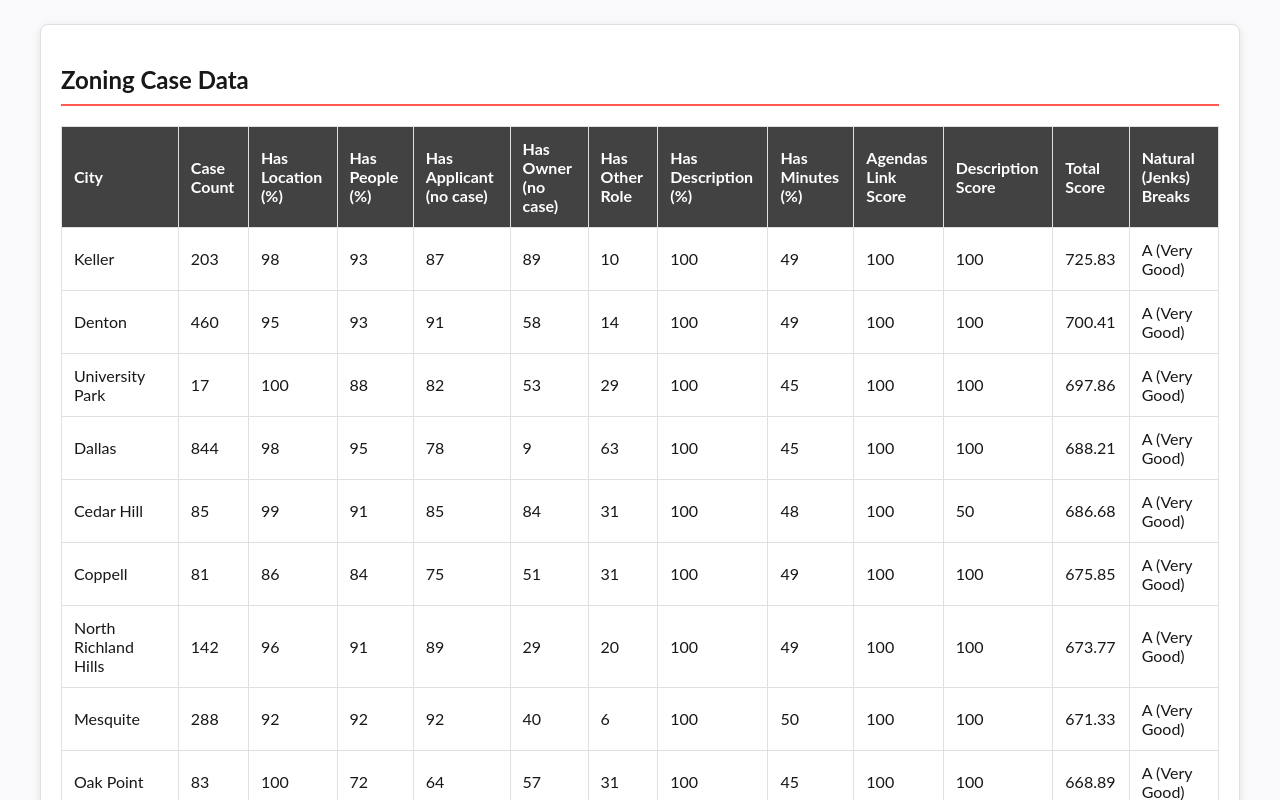
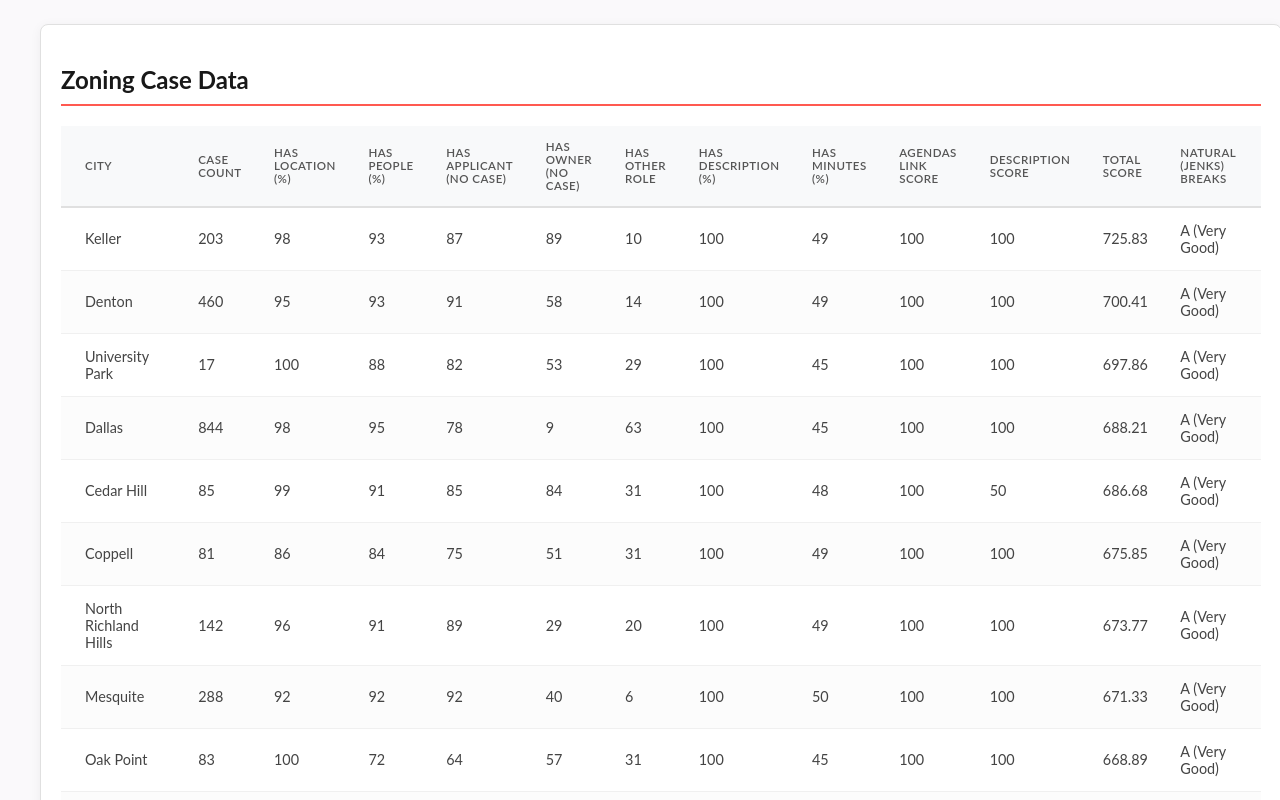
Before and after one commit to john-civicatlas/ca_dashboard, a React (Create React App) app: page / in a window 1280 px wide. Shown: the part 2220-3020 px from the top of the page. Built offline with nearby package versions, Linux system fonts and the light colour scheme.

Commit message:
Updated table
updated table appearance

```diff
--- a/src/App.css
+++ b/src/App.css
@@ -169,23 +169,91 @@ h2 {
   height: 300px;
 }
 
+/* Table Styles */
+.table-container {
+  width: 100%;
+  overflow-x: auto;
+  margin: 20px 0;
+  background: #fff;
+  border-radius: 8px;
+  box-shadow: 0 2px 12px rgba(0, 0, 0, 0.05);
+}
+
 table {
   width: 100%;
-  border-collapse: collapse;
+  border-collapse: separate;
+  border-spacing: 0;
+  font-size: 0.9em;
+  min-width: 800px;
 }
 
 th, td {
-  border: 1px solid #e0e0e0; /* Lighter gray for borders */
-  padding: 12px;
+  padding: 14px 16px;
   text-align: left;
+  border-bottom: 1px solid #f0f0f0;
+  color: #444;
 }
 
-thead {
-  background-color: #424242; /* Dark-Gray */
-  color: white;
+th {
+  background-color: #f8f9fa;
+  color: #555;
+  font-weight: 600;
+  text-transform: uppercase;
+  font-size: 0.8em;
+  letter-spacing: 0.5px;
+  border-bottom: 2px solid #e0e0e0;
+  position: sticky;
+  top: 0;
+  z-index: 10;
+}
+
+tbody tr {
+  transition: all 0.2s ease;
+}
+
+tbody tr:not(:last-child) {
+  border-bottom: 1px solid #f5f5f5;
 }
 
 tbody tr:hover {
-  background-color: #FF7C66; /* Primary Branding Lighter */
-  color: white;
+  background-color: #f8f9ff;
 }
+
+/* Add subtle alternating row colors */
+tbody tr:nth-child(even) {
+  background-color: #fcfcfc;
+}
+
+tbody tr:nth-child(even):hover {
+  background-color: #f8f9ff;
+}
+
+/* Style the first and last cells for better readability */
+td:first-child, th:first-child {
+  padding-left: 24px;
+}
+
+td:last-child, th:last-child {
+  padding-right: 24px;
+}
+
+/* Responsive table container */
+@media (max-width: 768px) {
+  .table-container {
+    border-radius: 0;
+    margin: 20px -20px;
+    width: calc(100% + 40px);
+  }
+
+  th, td {
+    padding: 12px 8px;
+  }
+
+  td:first-child, th:first-child {
+    padding-left: 16px;
+  }
+
+  td:last-child, th:last-child {
+    padding-right: 16px;
+  }
+}
```
